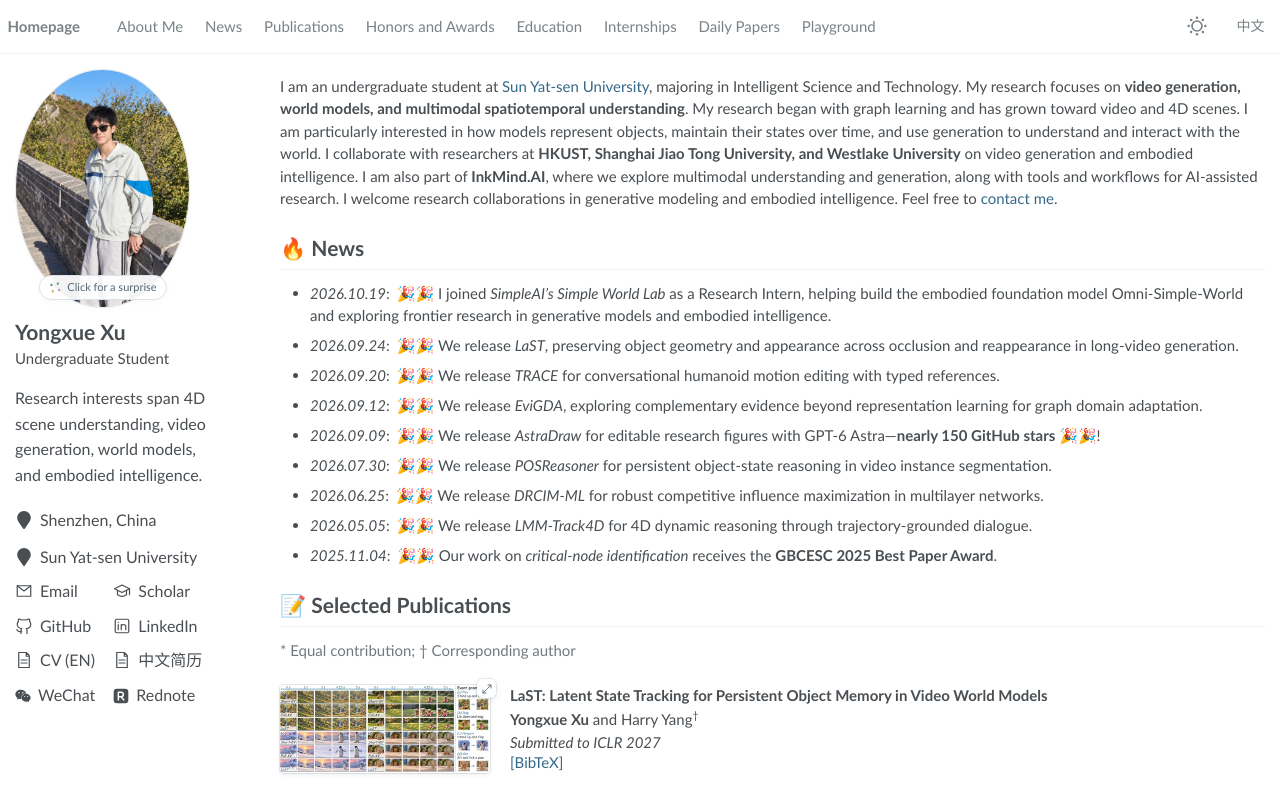
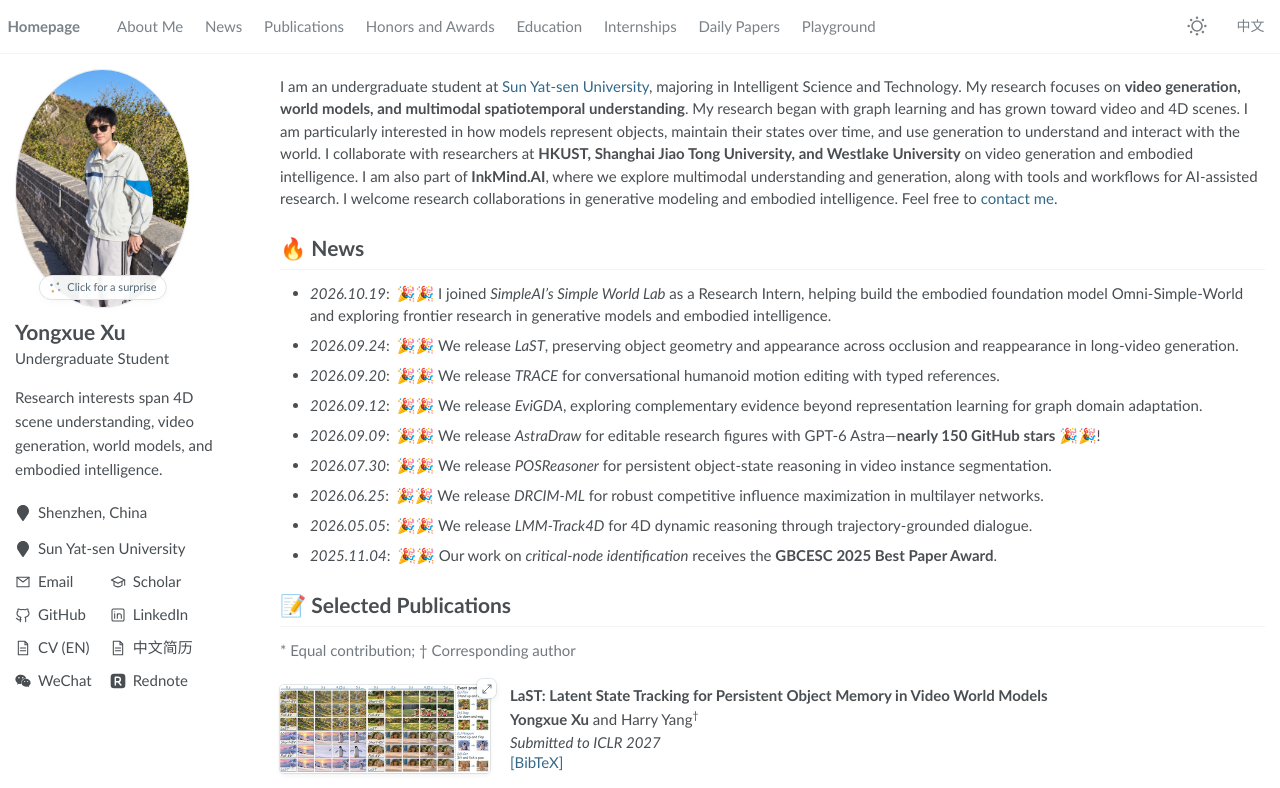
Before and after one commit to IamJerryXu/IamJerryXu.github.io, a plain HTML site: page index.html in a window 1280 px wide. Shown: the top 788 px of the page. Drawn offline with Linux system fonts and the light colour scheme.

Commit message:
Restore original profile text and icon sizes

```diff
--- a/style.css
+++ b/style.css
@@ -150,10 +150,10 @@ html[data-theme="dark"] .internship-logo img{filter:url(#simpleai-dark-ink)}
 @media(prefers-reduced-motion:reduce){.portrait-universities{transition:none}.portrait-university,.portrait-university img{animation:none!important;will-change:auto!important}}
 
 /* More breathing room for the profile links after removing the logo block. */
-.sidebar .author__urls{font-size:16px;row-gap:9px;column-gap:18px}
+.sidebar .author__urls{row-gap:9px;column-gap:18px}
 .sidebar .author__urls a,.sidebar .author__urls button{line-height:1.6}
-.sidebar .author__urls .contact-icon{width:18px;height:18px;margin-right:7px;vertical-align:-3px}
-.sidebar .research-interests{font-size:16px;line-height:1.6;margin-bottom:20px}
+.sidebar .author__urls .contact-icon{width:16px;height:16px;margin-right:7px;vertical-align:-3px}
+.sidebar .research-interests{line-height:1.6;margin-bottom:20px}
 .sidebar .author__bio{margin-bottom:16px}
 
 /* A compact theme control sits beside the language switch. */
```
Also changed, not shown: index.html (+1 -1 lines).
